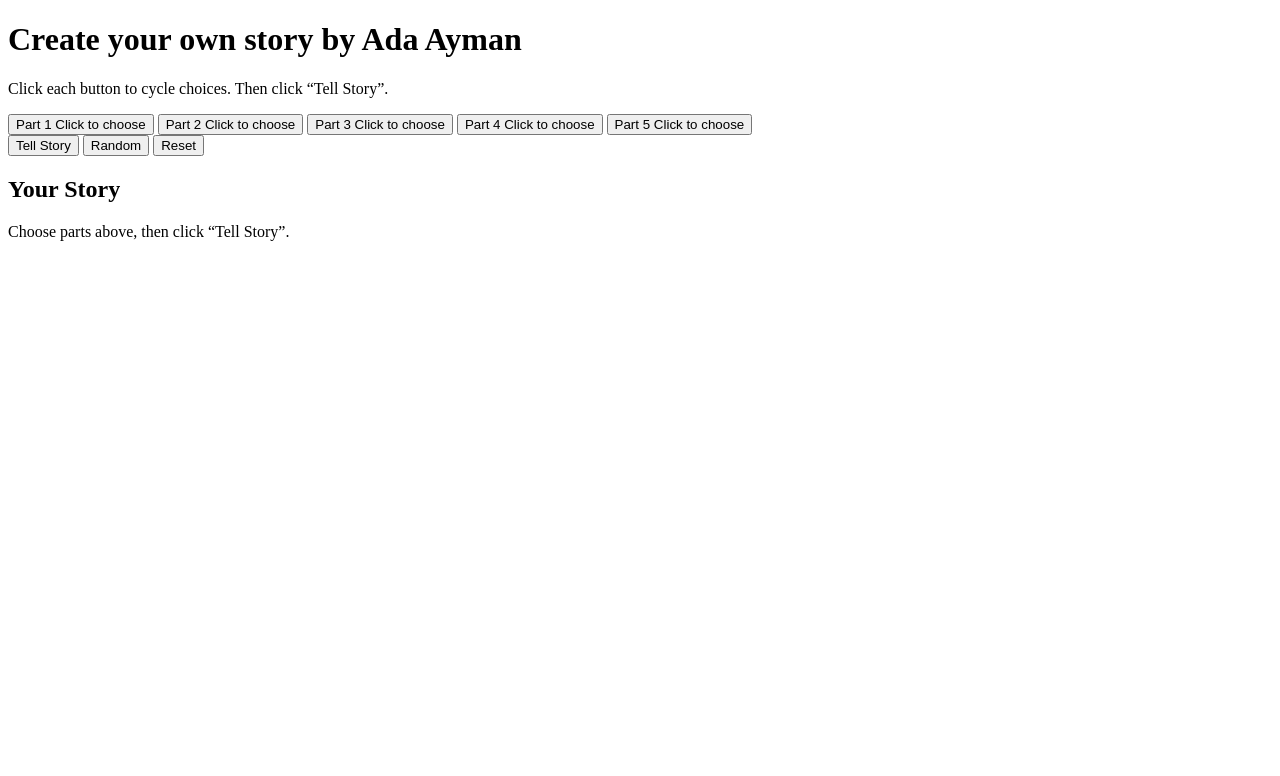
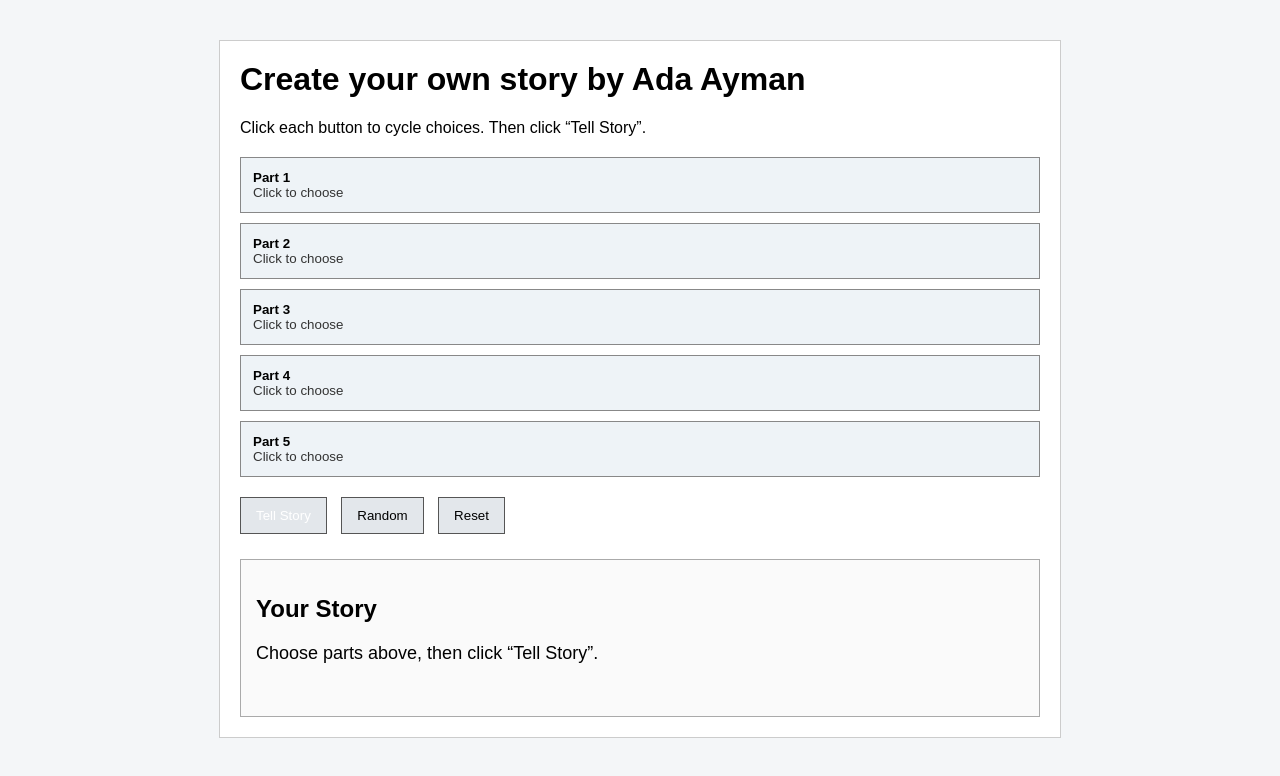
Before and after one commit to MrTesla12/JavascriptAdaAyman, a plain HTML site: page Assignment1/index.html in a window 1280 px wide. Drawn offline with Linux system fonts and the light colour scheme.

Commit message:
Added css to improve the layout and readability also fixed the title name

```diff
--- a/Assignment1/index.html
+++ b/Assignment1/index.html
@@ -3,7 +3,7 @@
 <head>
   <meta charset="utf-8" />
   <meta name="viewport" content="width=device-width, initial-scale=1" />
-  <title>See 'N' Say Storymaker</title>
+  <title>Create your own story by Ada Ayman</title>
   <link rel="stylesheet" href="styles.css" />
 </head>
 
--- a/Assignment1/styles.css
+++ b/Assignment1/styles.css
@@ -0,0 +1,94 @@
+/* ---------- Page Layout ---------- */
+
+body {
+    font-family: Arial, Helvetica, sans-serif;
+    background-color: #f4f6f8;
+    margin: 0;
+    padding: 0;
+}
+
+.app {
+    width: 800px;
+    margin: 40px auto;
+    padding: 20px;
+    background-color: white;
+    border: 1px solid #ccc;
+}
+
+/* ---------- Header ---------- */
+
+h1 {
+    margin-top: 0;
+}
+
+p {
+    margin-top: 5px;
+}
+
+/* ---------- Part Buttons ---------- */
+
+.parts {
+    margin-top: 20px;
+    display: flex;
+    flex-direction: column;
+    gap: 10px;
+}
+
+.part {
+    padding: 12px;
+    border: 1px solid #888;
+    background-color: #eef3f7;
+    cursor: pointer;
+    text-align: left;
+}
+
+.part:hover {
+    background-color: #dfeaf2;
+}
+
+.label {
+    font-weight: bold;
+    display: block;
+}
+
+.value {
+    color: #333;
+}
+
+/* ---------- Action Buttons ---------- */
+
+.actions {
+    margin-top: 20px;
+}
+
+.actions button {
+    padding: 10px 15px;
+    margin-right: 10px;
+    border: 1px solid #555;
+    background-color: #e3e7eb;
+    cursor: pointer;
+}
+
+.actions button:hover {
+    background-color: #cfd8df;
+}
+
+.primary {
+    background-color: #4c8bf5;
+    color: white;
+    border-color: #3a6fd8;
+}
+
+/* ---------- Story Output ---------- */
+
+.output {
+    margin-top: 25px;
+    padding: 15px;
+    border: 1px solid #aaa;
+    background-color: #fafafa;
+}
+
+.story {
+    font-size: 18px;
+    min-height: 40px;
+}
```
